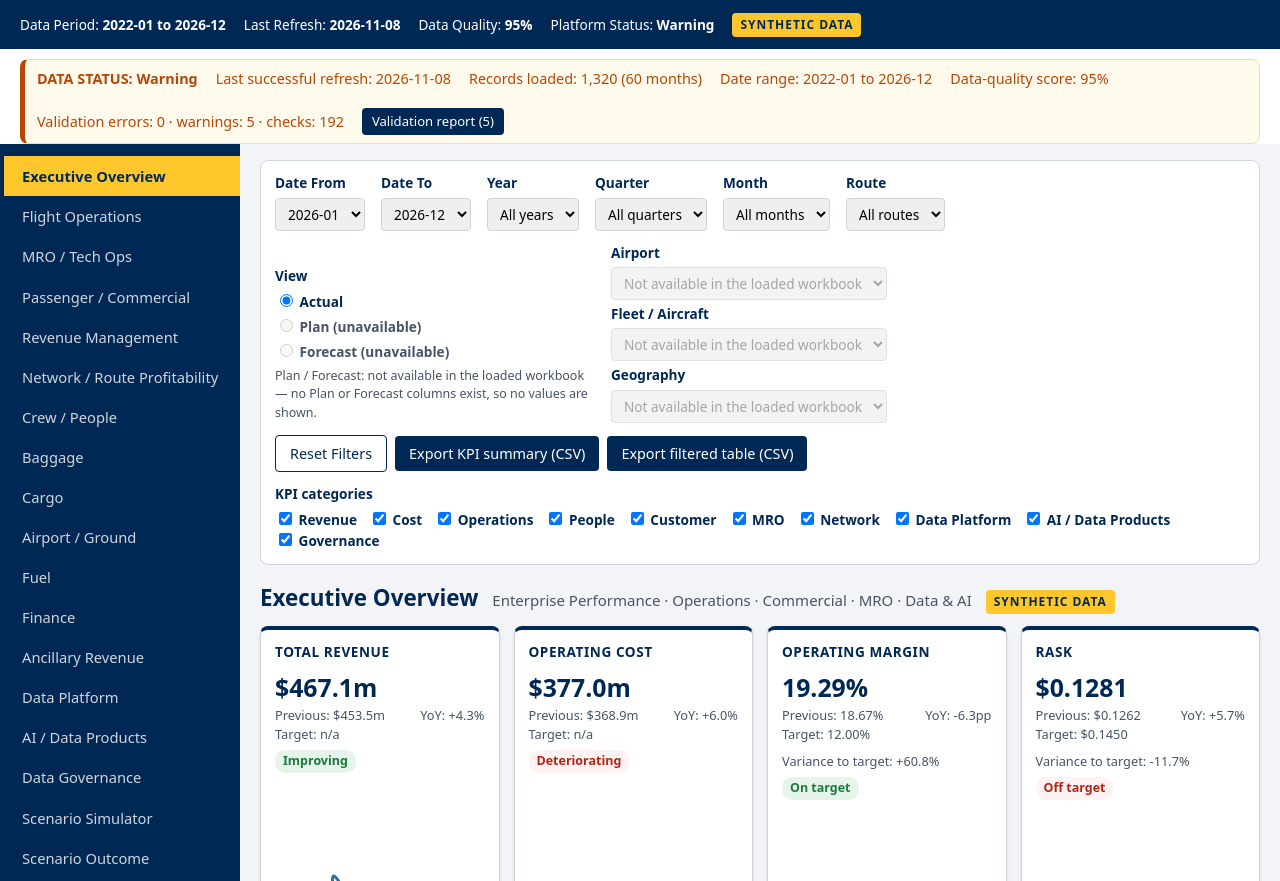
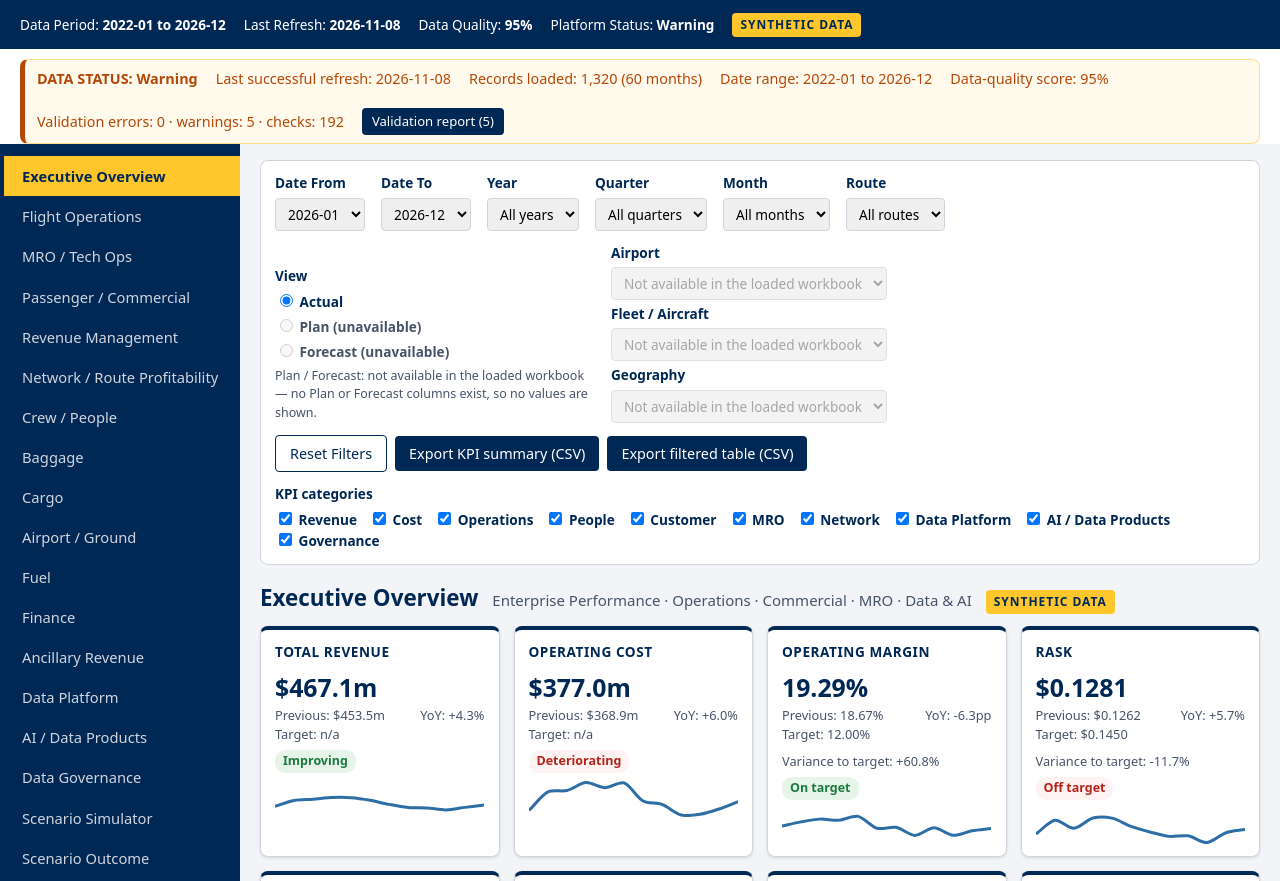
Before and after one commit to aviationengineer/AirlineEnterpriseControlTower, a plain HTML site: page 02_WestJet_Control_Tower_HTML_JS/index.html in a window 1280 px wide. Shown: the part 71-952 px from the top of the page. Drawn offline with nearby package versions, Linux system fonts and the light colour scheme.

Commit message:
Fix KPI sparkline runaway sizing (spike charts); store master build prompt in docs/

```diff
--- a/02_WestJet_Control_Tower_HTML_JS/css/dashboard.css
+++ b/02_WestJet_Control_Tower_HTML_JS/css/dashboard.css
@@ -78,7 +78,12 @@
 .status-warning { color: var(--wj-amber); }
 .status-critical { color: var(--wj-red); }
 .kpi-note { font-size: 0.78rem; color: var(--wj-grey-text); margin: 6px 0 0; }
-.sparkline { width: 100%; margin-top: 8px; }
+/* Sparkline wrapper: Chart.js with maintainAspectRatio:false sizes the
+ * canvas to its parent, so the parent MUST have an explicit height —
+ * without it the canvas grows without bound, stretching the KPI card
+ * and turning tiny trend variations into giant spikes (seen 2026-11-08). */
+.sparkline-wrap { position: relative; height: 36px; margin-top: 8px; }
+.sparkline { width: 100%; height: 100%; display: block; }
 .panel {
   background: var(--wj-white); border: 1px solid var(--wj-grey-mid); border-radius: var(--wj-radius);
   padding: 14px 16px; margin-bottom: 16px; box-shadow: var(--wj-shadow); min-width: 0;
--- a/02_WestJet_Control_Tower_HTML_JS/js/charts.js
+++ b/02_WestJet_Control_Tower_HTML_JS/js/charts.js
@@ -91,7 +91,7 @@
       '<span>' + esc(yoyTxt) + '</span></div>' +
       '<div class="kpi-meta"><span>Target: ' + esc(fmtTarget(spec.kpi, spec.target)) + '</span><span>' + esc(varTxt) + '</span></div>' +
       '<div class="kpi-status ' + st.cls + '">' + esc(st.label) + '</div>' +
-      (spec.trend && spec.trend.length ? '<canvas id="' + sparkId + '" class="sparkline" height="36" data-spark="' + esc(JSON.stringify(spec.trend.filter(function (v) { return v !== null && v !== undefined; }))) + '"></canvas>' : '') +
+      (spec.trend && spec.trend.length ? '<div class="sparkline-wrap"><canvas id="' + sparkId + '" class="sparkline" data-spark="' + esc(JSON.stringify(spec.trend.filter(function (v) { return v !== null && v !== undefined; }))) + '"></canvas></div>' : '') +
       (note ? '<p class="kpi-note">' + esc(note) + '</p>' : '') +
       '</article>';
   }
```
Also changed, not shown: 02_WestJet_Control_Tower_HTML_JS/tests/test.js (+15 -0 lines), 2 other files.
